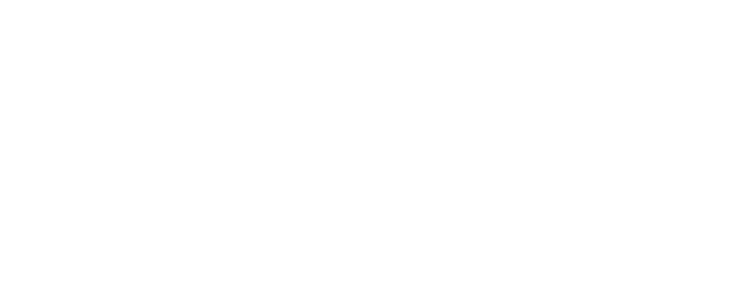
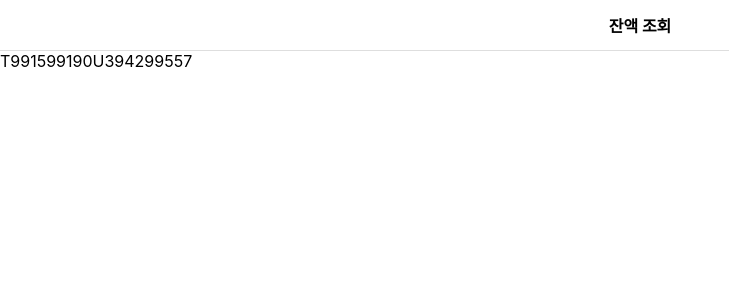
Before and after one commit to skymill2000/fintech_20210524, a React (Create React App) app in the folder fintech/: page /balance in a window 1280 px wide. Shown: the top 300 px of the page, without its empty margins (0-729 px from the left). Built offline with nearby package versions, Linux system fonts and the light colour scheme.

Commit message:
실습 잔액조회 기능 작성하기

```diff
--- a/fintech/src/App.js
+++ b/fintech/src/App.js
@@ -3,6 +3,7 @@
 import AxiosComponent from "./component/AxiosComponent";
 import ListComponent from "./component/ListComponent";
 import AuthResultPage from "./pages/AuthResultPage";
+import BalancePage from "./pages/BalancePage";
 import ListPage from "./pages/ListPage";
 import MainPage from "./pages/MainPage";
 import NewsPage from "./pages/NewsPage";
@@ -26,6 +27,9 @@
         <Route path="/list" exact>
           <ListPage />
         </Route>
+        <Route path="/balance" exact>
+          <BalancePage />
+        </Route>
       </Switch>
     </Router>
   );
--- a/fintech/src/component/list/Card.js
+++ b/fintech/src/component/list/Card.js
@@ -39,7 +39,15 @@
   flex-direction: row;
 `;
 
-const Card = ({ bankName, fintechUseNo, handleQrClick, handleBalaceClick }) => {
+const Card = ({ bankName, fintechUseNo }) => {
+  const handleQrClick = () => {
+    window.location.href = `/qr?finuseno=${fintechUseNo}`;
+  };
+
+  const handleBalaceClick = () => {
+    window.location.href = `/balance?finuseno=${fintechUseNo}`;
+  };
+
   return (
     <CardBlock>
       <CardTitle>{bankName}</CardTitle>
--- /dev/null
+++ b/fintech/src/pages/BalancePage.js
@@ -0,0 +1,19 @@
+import React from "react";
+import Header from "../component/common/Header";
+
+const BalancePage = () => {
+  const genTransId = () => {
+    let countnum = Math.floor(Math.random() * 1000000000) + 1;
+    let transId = "T991599190U" + countnum; //이용기과번호 본인것 입력
+    return transId;
+  };
+
+  return (
+    <>
+      <Header title={"잔액 조회"}></Header>
+      {genTransId()}
+    </>
+  );
+};
+
+export default BalancePage;
--- a/fintech/src/pages/ListPage.js
+++ b/fintech/src/pages/ListPage.js
@@ -26,10 +26,6 @@
     });
   };
 
-  const handleQrClick = () => {};
-
-  const handleBalaceClick = () => {};
-
   //getAccountList useEffect 활용해서 불러오기 불러온다음에 acountList set 해주기
 
   return (
@@ -41,8 +37,6 @@
             key={account.fintech_use_num}
             bankName={account.bank_name}
             fintechUseNo={account.fintech_use_num}
-            handleQrClick={handleQrClick}
-            handleBalaceClick={handleBalaceClick}
           ></Card>
         );
       })}
```
